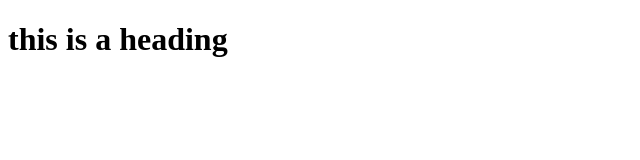
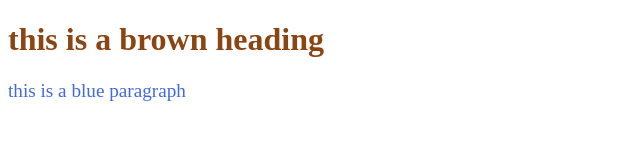
Before and after one commit to prashant0918/git-test, a website: page index.html in a window 1280 px wide. Shown: the whole page, without its empty margins (0-640 px from the left). Drawn offline with Linux system fonts and the light colour scheme.

Commit message:
fifth commit

```diff
--- a/index.html
+++ b/index.html
@@ -4,6 +4,7 @@
 
     </head>
     <body>
-        <h1>this is a heading</h1>
+        <h1 style="font: size 60px; color:saddlebrown">this is a brown heading</h1>
+        <p style="color: royalblue; font-size: larger;">this is a blue paragraph</p>
     </body>
 </html>
```
Also changed, not shown: package.json (added, +27 -0 lines), 2 other files.
